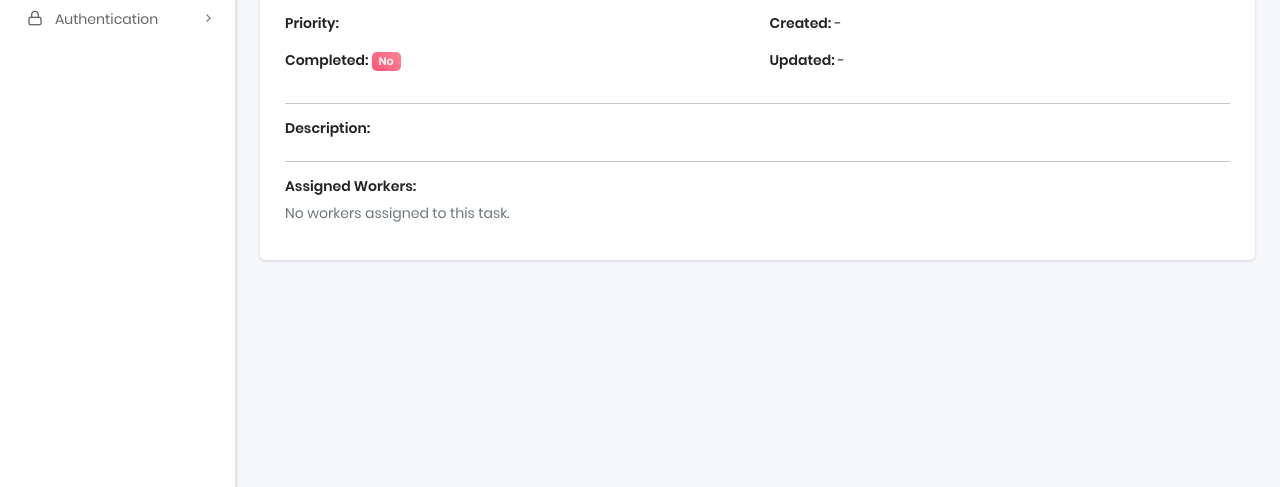
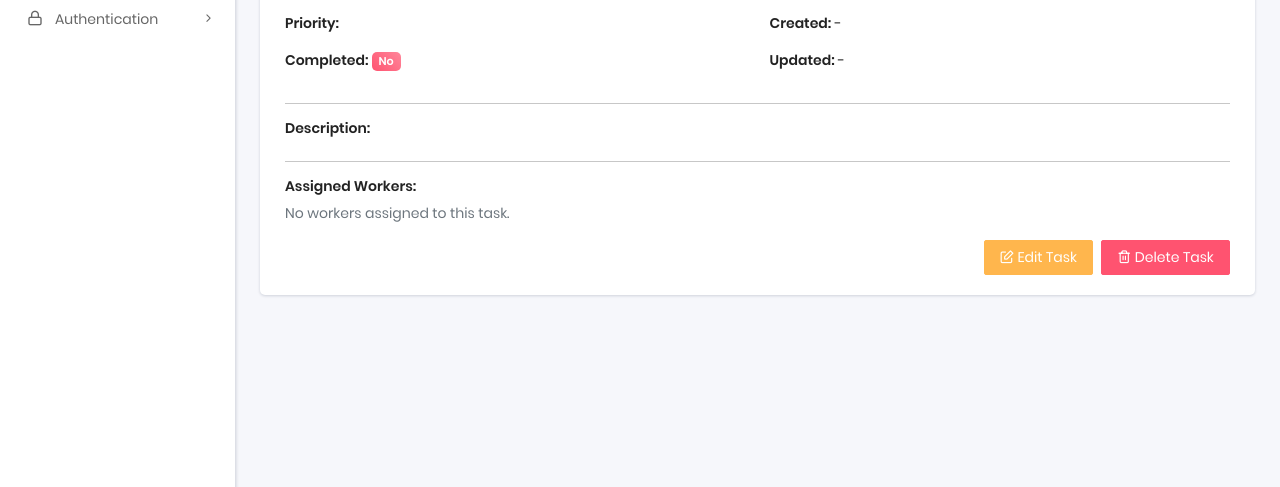
Before and after one commit to trs-ostapchuk/task-manager, a Django app: template templates/home/task_detail.html in a window 1280 px wide. Shown: the part 313-800 px from the top of the page. Run offline with Django 4.2, Linux system fonts and the light colour scheme; the template is opened without the code that fills it, so the values that code supplies are empty; some libraries are stand-ins or nearby versions.

```diff
--- a/templates/home/task_detail.html
+++ b/templates/home/task_detail.html
@@ -105,6 +105,17 @@
           <p class="text-muted">No workers assigned to this task.</p>
           {% endif %}
         </div>
+
+        <div class="d-flex justify-content-end mt-3">
+          <a href="{% url 'tasks:task-update' task.id %}" class="btn btn-warning me-2">
+            <i class="feather icon-edit"></i> Edit Task
+          </a>
+
+          <a href="{% url 'tasks:task-delete' task.id %}" class="btn btn-danger">
+            <i class="feather icon-trash-2"></i> Delete Task
+          </a>
+        </div>
+
       </div>
     </div>
 
```
Lines whose indentation alone changed are shown as unchanged.
